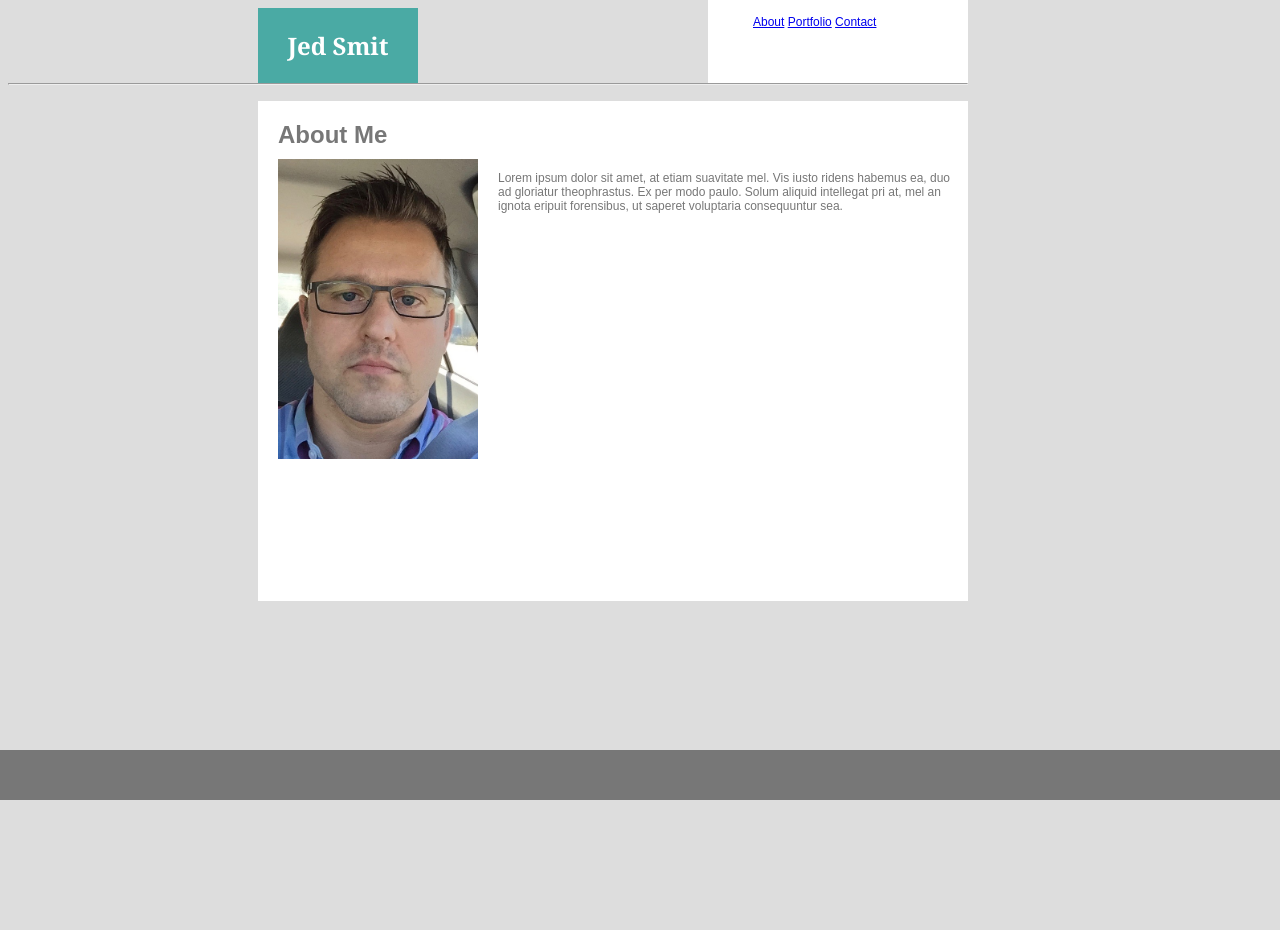
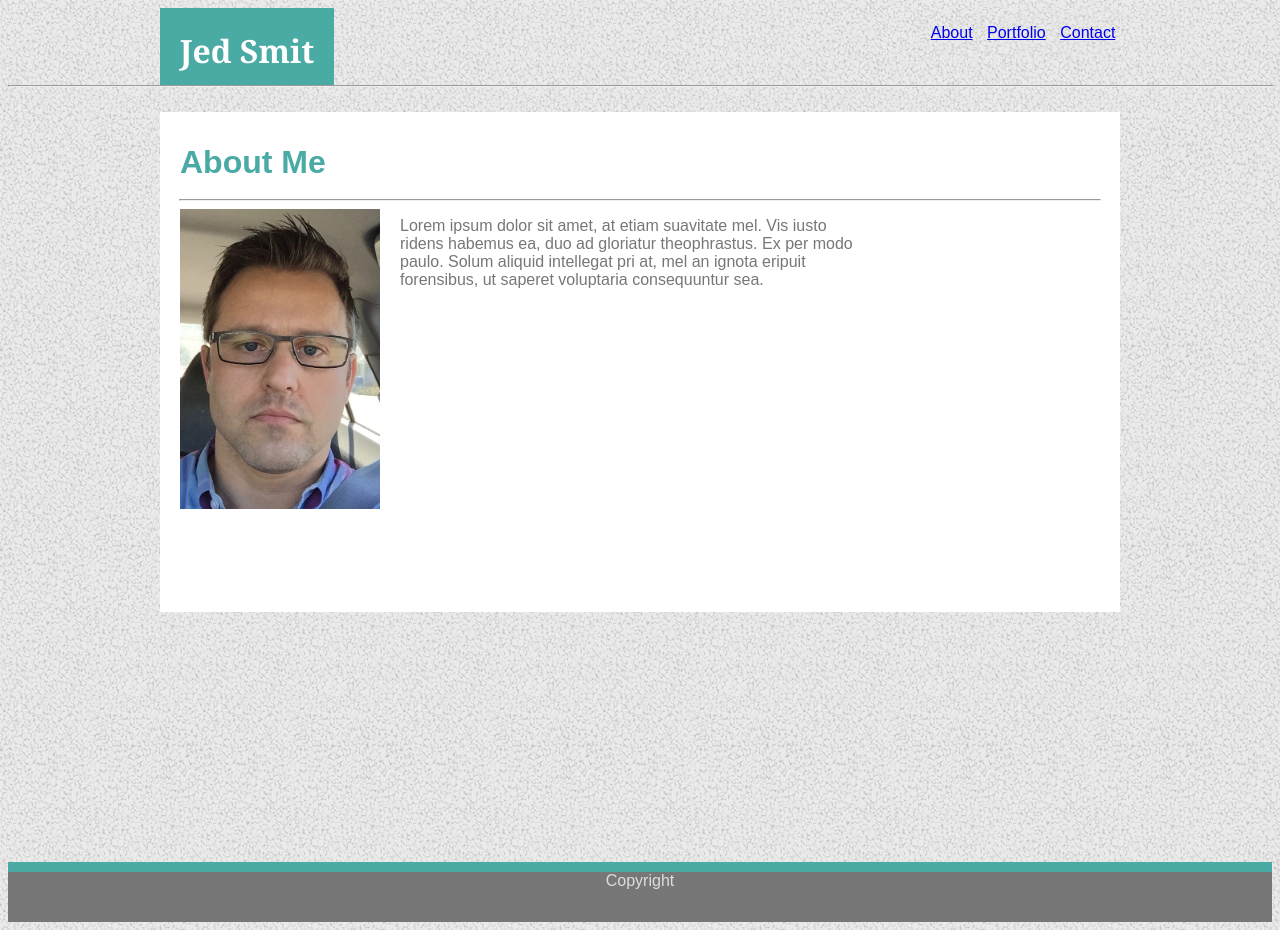
Before and after one commit to jedsmit/Basic-Portfolio, a plain HTML site: page index.html in a window 1280 px wide. Before the commit the page ends 800 px from the top, so only its background shows below. Drawn offline with Linux system fonts and the light colour scheme.

Commit message:
Further css styling

```diff
--- a/assets/css/style.css
+++ b/assets/css/style.css
@@ -1,80 +1,109 @@
 body {
-    width: 960px;
-    height: 100%;
     font-family: 'Arial', 'Helvetica Neue', Helvetica, sans-serif;
     color: #777777;
     background: #dddddd;
-    font-size: 12px;
-}
-.main-content {
-    width: 710px;
-    height: 500px;
-    background: #ffffff;
-    border-color: #dddddd;
-    position: relative;
-    left: 250px;
+    background-image: url(gravel/gravel.png);
+
 
 }
+
+
 header {
     font-family: 'Georgia', Times, "Times New Roman", serif;
+    float: left;
+    background: #4aaaa4;
+    color: #ffffff;
+    position: relative;
+    margin-left: 12%;
+    margin-bottom: 0px;
+    padding-bottom: 13px;
+    padding-left: 20px;
+    padding-right: 20px;
 }
-#header-nav {
-    width: 960px;
+
+h1 {
     position: relative;
-    height: 100%;
-    top: 0px;
-}
-hr {
-    color: #777777;
-    margin: 0px;
-}
-#name {
-    background-color: #4aaaa4;
-    color: #ffffff;
-    padding: 5px;
-    text-align: center;
-    height: 100%;
-    width: 150px;
-    position: relative;
-    left: 250px;
-    top: 0px;
+    margin-bottom: 0px;
+
+
 }
 
 nav {
-    background-color: #ffffff;
-    padding: 5px;
+    background-color: #dddddd;
+    color: #4aaaa4;
     float: right;
-    position: absolute;
-    bottom: 0px;
-    right: 0px;
-    height: 100%;
-    width: 250px;
+    position: relative;
+    margin-right: 12%;
+    margin-top: auto;
+    background-image: url(gravel/gravel.png);
+}
+
+hr {
+    color: #777777;
+    width: 100%;
+    margin-left: auto;
+    margin-right: auto;
+    position: relative;
 }
 
 li {
     display: inline-block;
-    bottom: 0px;
+    padding-left: 5px;
+    padding-right: 5px;
+    color: #dddddd;
 }
-#about-me {
+
+.main-content {
+    width: 960px;
+    height: 500px;
+    background: #ffffff;
+    position: relative;
+    margin-left: auto;
+    margin-right: auto;
+    margin-top: 25px;
+    margin-bottom: 250px;
+}
+
+.about-me {
     text-align: left;
+    color: #4aaaa4;
     position: relative;
-    left: 20px;
-    top: 20px;
+    margin-left: 10px;
+    margin-right: 20px;
+    padding: 10px;
 }
-#photo {
+
+.content-hr {
+    position: relative;
+    width: 920px;
+    margin-left: auto;
+}
+
+.photo {
     float: left;
     margin-right: 20px;
     margin-left: 20px;
+    position: relative;
 }
+
 p {
     width: 700px;
 
 }
-footer {
+
+.blue-box {
+    background: #4aaaa4;
+    height: 10px;
+
+}
+    footer {
     background: #777777;
-    position: absolute;
+    color: #dddddd;
+    position: static;
     bottom: 0px;
     left: 0px;
     height: 50px;
     width: 100%;
+    text-align: center;
+
 }
--- a/index.html
+++ b/index.html
@@ -8,8 +8,8 @@
 </head>
 
 <body>
-    <div id="header-nav">
-    <header id="name">
+
+    <header>
         <h1>Jed Smit</h1>
         </header>
 
@@ -21,26 +21,30 @@
         </ul>
     </nav>
 
-    </div>
+   <hr>
 
-    <hr>
+   <div class="main-content">
 
-    <div class="main-content">
-
-    <div id="about-me">
+    <div class="about-me">
         <h1>About Me</h1>
         </div>
-    <br>
 
-    <div id="photo">
+
+    <hr class="content-hr">
+
+    <div class="photo">
     <img src="assets/images/IMG_2032.jpeg" alt="Picture of me" width="200" height="300">
     </div>
 
-    <p>Lorem ipsum dolor sit amet, at etiam suavitate mel. Vis iusto ridens habemus ea, duo ad gloriatur theophrastus. Ex per modo paulo. Solum aliquid intellegat pri at, mel an ignota eripuit forensibus, ut saperet voluptaria consequuntur sea.</p>
+    <div>
+        <p>Lorem ipsum dolor sit amet, at etiam suavitate mel. Vis iusto ridens habemus ea, duo ad gloriatur theophrastus. Ex per modo paulo. Solum aliquid intellegat pri at, mel an ignota eripuit forensibus, ut saperet voluptaria consequuntur sea.</p>
+</div>
 
 </div>
 
-<footer></footer>
+<div class="blue-box"></div>
+
+<footer>Copyright</footer>
 
 </body>
 
```
Also changed, not shown: contact.html (+27 -4 lines), portfolio.html (+25 -4 lines), assets/css/gravel/gravel.png (added), assets/css/gravel/readme.txt (added), 3 other files.
